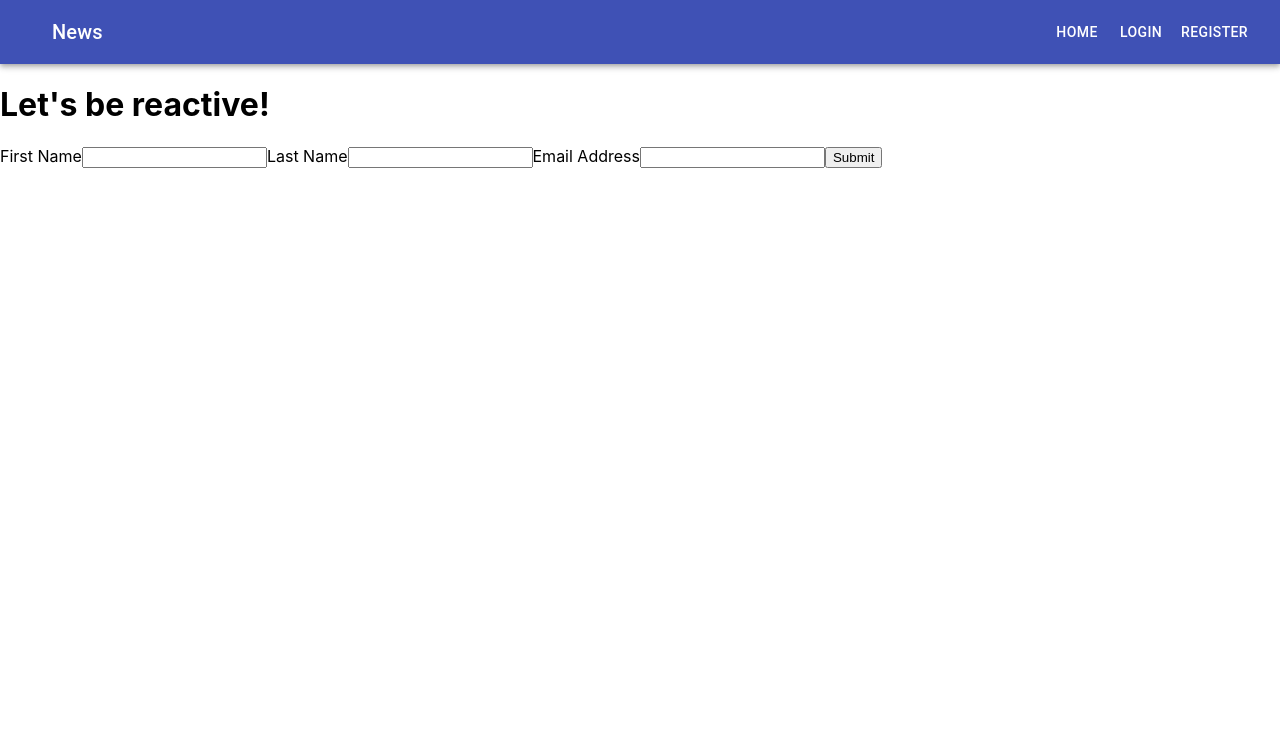
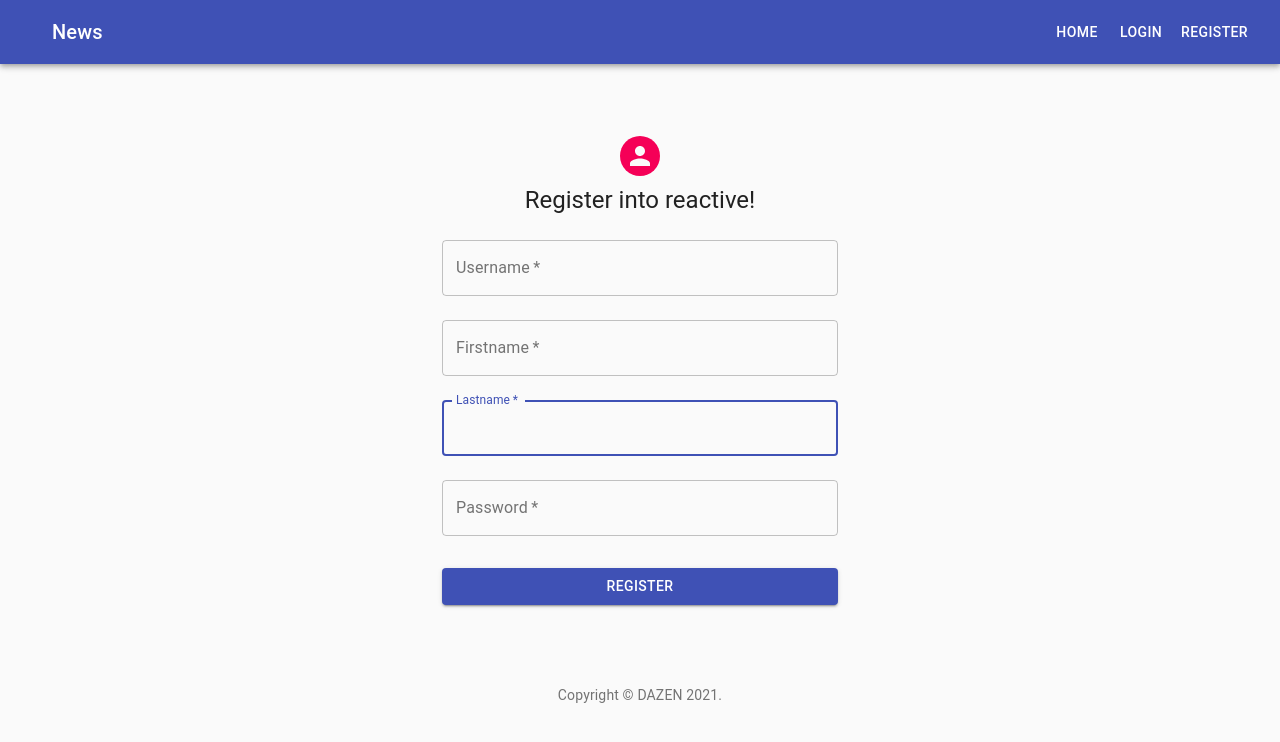
Before and after one commit to axelfj/react-sample-proj, a React (Create React App) app: page /register in a window 1280 px wide. Shown: the top 742 px of the page. Built offline with nearby package versions, Linux system fonts and the light colour scheme.

Commit message:
new vers

```diff
--- a/package.json
+++ b/package.json
@@ -13,6 +13,9 @@
     "@types/react-bootstrap": "^0.32.25",
     "@types/react-dom": "^17.0.3",
     "axios": "^0.21.1",
+    "body-parser": "^1.19.0",
+    "cors": "^2.8.5",
+    "express": "^4.17.1",
     "formik": "^2.2.6",
     "react": "^17.0.2",
     "react-bootstrap-validation": "^0.1.11",
@@ -51,6 +54,7 @@
   "devDependencies": {
     "@types/react-navigation": "^3.4.0",
     "@types/react-router-dom": "^5.1.7",
+    "morgan": "^1.10.0",
     "the-fake-backend": "^3.5.3"
   }
 }
--- a/src/components/home.tsx
+++ b/src/components/home.tsx
@@ -2,6 +2,8 @@ import { Link, Route, BrowserRouter as Router, Switch } from "react-router-dom";
 import { Nav, NavDropdown, NavItem, Navbar } from "react-bootstrap";
 import React, { CSSProperties, useEffect, useState } from "react";
 import axios, { CancelTokenSource } from "axios";
+
+import data from "../fakeBackend/db.json";
 
 interface ICat {
   breeds: string[];
@@ -47,10 +49,17 @@ const Home = () => {
       });
   };
 
+  const getData = () => {
+    data.users.map((x) => console.log(x));
+    data.users.push({ username: "username3", password: "pass2" });
+    data.users.map((x) => console.log(x));
+  };
+
   return (
     <div className="App">
       <h1>Welcome to the real reactivation!</h1>
       <h2>Check a cat..</h2>
+      <button onClick={() => getData()}>Load data...</button>
       <button onClick={() => setChange(true)}>Load another cat...</button>
       <tr />
       <img src={`${cat}`} />
--- a/src/components/register.tsx
+++ b/src/components/register.tsx
@@ -1,52 +1,172 @@
-import { Button } from "@material-ui/core";
+import Avatar from "@material-ui/core/Avatar";
+import Box from "@material-ui/core/Box";
+import Button from "@material-ui/core/Button";
+import Checkbox from "@material-ui/core/Checkbox";
+import Container from "@material-ui/core/Container";
+import CssBaseline from "@material-ui/core/CssBaseline";
+import FormControlLabel from "@material-ui/core/FormControlLabel";
+import Grid from "@material-ui/core/Grid";
+import Link from "@material-ui/core/Link";
 import React from "react";
-import ReactDOM from "react-dom";
+import TextField from "@material-ui/core/TextField";
+import Typography from "@material-ui/core/Typography";
+import data from "../fakeBackend/db.json";
+import { makeStyles } from "@material-ui/core/styles";
 import { useFormik } from "formik";
 
+const fs = require("fs");
+
+const Copyright = () => {
+  return (
+    <Typography variant="body2" color="textSecondary" align="center">
+      {"Copyright © "}
+      <Link color="inherit" href="https://soundcloud.com/dazencr">
+        DAZEN
+      </Link>{" "}
+      {new Date().getFullYear()}
+      {"."}
+    </Typography>
+  );
+};
+const useStyles = makeStyles((theme) => ({
+  paper: {
+    marginTop: theme.spacing(8),
+    display: "flex",
+    flexDirection: "column",
+    alignItems: "center",
+  },
+  avatar: {
+    margin: theme.spacing(1),
+    backgroundColor: theme.palette.secondary.main,
+  },
+  form: {
+    width: "100%", // Fix IE 11 issue.
+    marginTop: theme.spacing(1),
+  },
+  submit: {
+    margin: theme.spacing(3, 0, 2),
+  },
+}));
 const Register = () => {
+  const classes = useStyles();
+
   const formik = useFormik({
     initialValues: {
-      firstName: "",
-      lastName: "",
-      email: "",
+      username: "",
+      firstname: "",
+      lastname: "",
+      password: "",
     },
     onSubmit: (values) => {
-      alert(JSON.stringify(values, null, 2));
+      const newData = [];
+      var xhr = new XMLHttpRequest(),
+        method = "GET",
+        jsonRequestURL = "../fakeBackend/db.json/";
+
+      xhr.open(method, jsonRequestURL, true);
+      xhr.onreadystatechange = () => {
+        if (xhr.readyState == 4 && xhr.status == 200) {
+          // we add new value:
+          newData.push({
+            username: values.username,
+            password: values.password,
+          });
+
+          // we send with new request the updated JSON file to the server:
+          xhr.open("POST", jsonRequestURL, true);
+          xhr.setRequestHeader(
+            "Content-Type",
+            "application/x-www-form-urlencoded"
+          );
+          // if you want to handle the POST response write (in this case you do not need it):
+          // xhr.onreadystatechange = function(){ /* handle POST response */ };
+          // but on this place you have to have a server for write updated JSON to the file
+        }
+      };
+      xhr.send(null);
     },
   });
   return (
-    <>
-      <h1>Let's be reactive!</h1>
-      <form onSubmit={formik.handleSubmit}>
-        <label htmlFor="firstName">First Name</label>
-        <input
-          id="firstName"
-          name="firstName"
-          type="text"
+    <Container component="main" maxWidth="xs">
+      <CssBaseline />
+      <div className={classes.paper}>
+        <Avatar className={classes.avatar}></Avatar>
+        <Typography component="h1" variant="h5">
+          Register into reactive!
+        </Typography>
+        <form
+          className={classes.form}
+          noValidate
+          onSubmit={formik.handleSubmit}
+        >
+          <TextField
+            variant="outlined"
+            margin="normal"
+            required
+            fullWidth
+            id="username"
+            label="Username"
+            name="username"
+            autoComplete="username"
+            autoFocus
             onChange={formik.handleChange}
-          value={formik.values.firstName}
+            value={formik.values.username}
           />
-        <label htmlFor="lastName">Last Name</label>
-        <input
-          id="lastName"
-          name="lastName"
-          type="text"
+          <TextField
+            variant="outlined"
+            margin="normal"
+            required
+            fullWidth
+            id="firstname"
+            label="Firstname"
+            name="firstname"
+            autoComplete="firstname"
+            autoFocus
             onChange={formik.handleChange}
-          value={formik.values.lastName}
+            value={formik.values.firstname}
           />
-        <label htmlFor="email">Email Address</label>
-        <input
-          id="email"
-          name="email"
-          type="email"
+          <TextField
+            variant="outlined"
+            margin="normal"
+            required
+            fullWidth
+            id="lastname"
+            label="Lastname"
+            name="lastname"
+            autoComplete="lastname"
+            autoFocus
             onChange={formik.handleChange}
-          value={formik.values.email}
+            value={formik.values.lastname}
           />
-        <button type="submit">Submit</button>
+          <TextField
+            variant="outlined"
+            margin="normal"
+            required
+            fullWidth
+            name="password"
+            label="Password"
+            type="password"
+            id="password"
+            autoComplete="current-password"
+            onChange={formik.handleChange}
+            value={formik.values.password}
+          />
+          <Button
+            type="submit"
+            fullWidth
+            variant="contained"
+            color="primary"
+            className={classes.submit}
+          >
+            Register
+          </Button>
         </form>
-    </>
+      </div>
+      <Box mt={8}>
+        <Copyright />
+      </Box>
+    </Container>
   );
 };
 
 export default Register;
-ReactDOM.render(<Register />, document.getElementById("root"));
--- /dev/null
+++ b/src/fakeBackend/db.json
@@ -0,0 +1,14 @@
+{
+    "users":[
+        {
+            "username": "username1",
+            "password": "password1"
+        },
+        {
+            "username": "username2",
+            "firstname": "User",
+            "lastname": "Lastname",
+            "password": "password1"
+        }
+    ]
+}
```
Also changed, not shown: 2 other files (tests, documents, lock files or other folders). Lines whose indentation alone changed are shown as unchanged.
